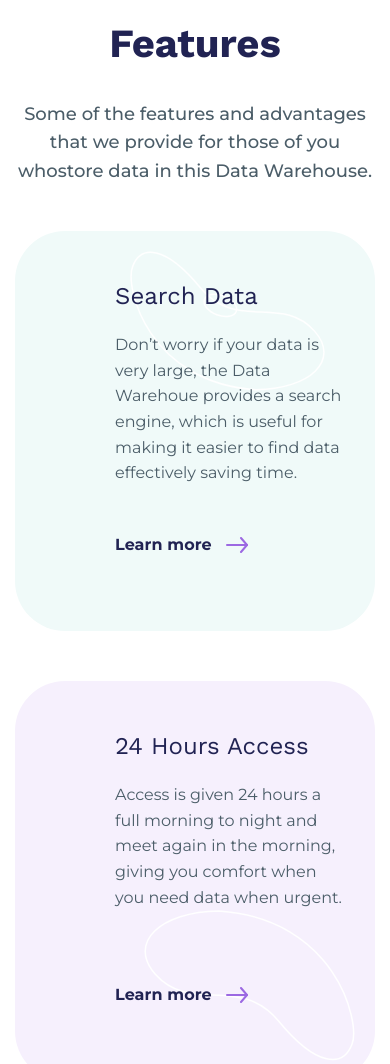
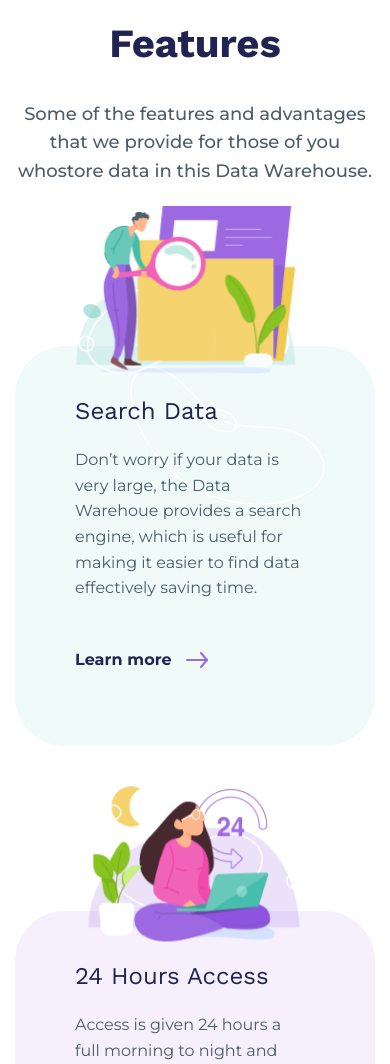
Before and after one commit to AndriiMotkaliuk/practic, a website: page src/index.html in a window 390 px wide. Shown: the part 1836-2900 px from the top of the page. Drawn offline with nearby package versions, Linux system fonts and the light colour scheme; files that its build step writes are made by us from their sources; files whose address does not match are found by name.

Commit message:
Varaible xxs adde, responsive changes, favicon added

```diff
--- a/src/css/_variables.scss
+++ b/src/css/_variables.scss
@@ -57,5 +57,6 @@ $breack-points: (
     "md": 992px,
     "sm": 768px,
     "xs": 576px,
-    "xxs": 480px
+    "xxs": 480px,
+    "xxxs": 320px
 );
--- a/src/css/main/_features.scss
+++ b/src/css/main/_features.scss
@@ -5,6 +5,7 @@
 
     @include media(lg) {
         justify-content: center;
+        padding-top: 130px;
     }
 
     &:nth-child(1) {
@@ -55,16 +56,21 @@
 .side-image {
     position: relative;
 
-    @include media(lg) {
-        display: none;
-    }
-
     &__image {
         position: absolute;
         left: -150px;
         max-width: 230px;
         top: calc(100% - 115px);
         z-index: 10;
+
+        @include media(lg) {
+            left: 75px;
+            top: -350px;
+        }
+
+        @include media(xxs) {
+            left: 60px;
+        }
     }
 }
 
@@ -127,6 +133,10 @@
         margin: 0;
         padding: 50px 0 20px 100px;
         z-index: 1;
+
+        @include media(xxs) {
+            padding-left: 60px;
+        }
     }
 
     &__description {
@@ -138,12 +148,20 @@
         margin: 0;
         padding-left: 100px;
         z-index: 1;
+
+        @include media(xxs) {
+            padding-left: 60px;
+        }
     }
 
     &__link-wrapper {
         position: relative;
         padding-left: 100px;
         z-index: 1;
+
+        @include media(xxs) {
+            padding-left: 60px;
+        }
 
         @keyframes bounce {
 
--- a/src/index.html
+++ b/src/index.html
@@ -6,6 +6,8 @@
     <meta name="viewport" content="width=device-width, initial-scale=1.0, minimum-scale=1, maximum-scale=1">
     <title>Practice</title>
     <link rel="stylesheet" href="css/style.css">
+    <link rel="icon" href="images/logo-icon.svg" type="image/x-icon">
+
 </head>
 
 <body class="page">
```
Also changed, not shown: build/css/style.css, build/css/style.min.css, build/index.html.
